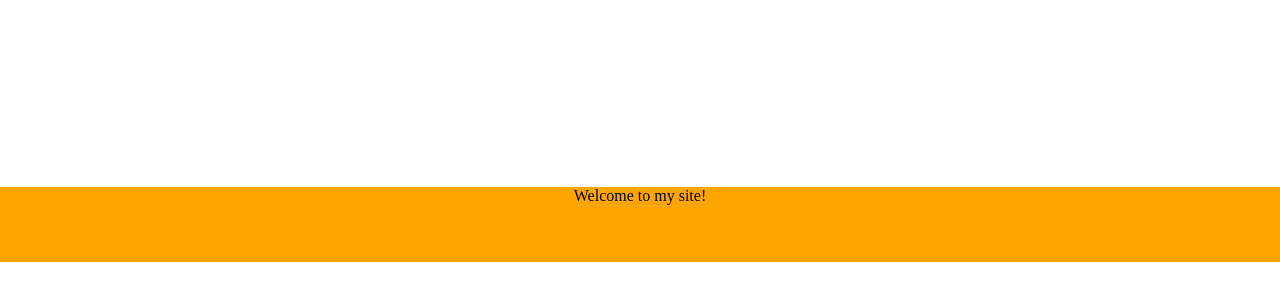
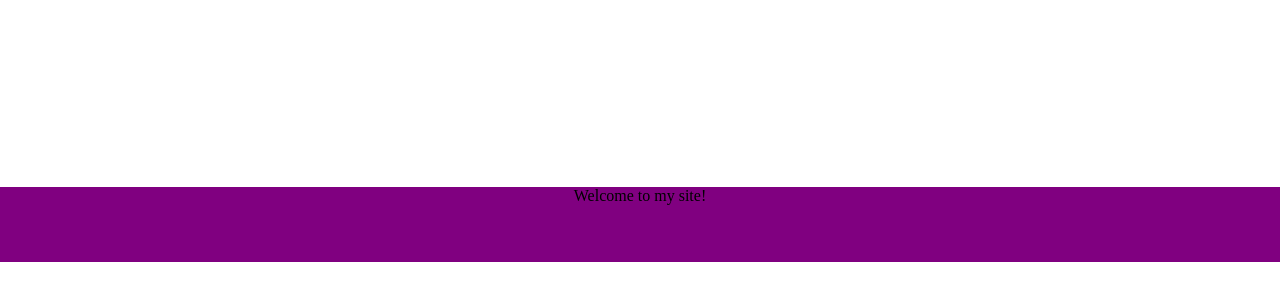
Before and after one commit to dawnoftunes/MediaQuery, a plain HTML site: page index.html in a window 1280 px wide. Shown: the part 176-476 px from the top of the page. Drawn offline with Linux system fonts and the light colour scheme.

Commit message:
added media desktop

```diff
--- a/style.css
+++ b/style.css
@@ -18,5 +18,9 @@ body{
     #page_header{
         background-color: orange;}
 
+}
+@media only screen and (min-width: 1000px) {
+    #page_header{
+        background-color: purple;}
 
 }
```
